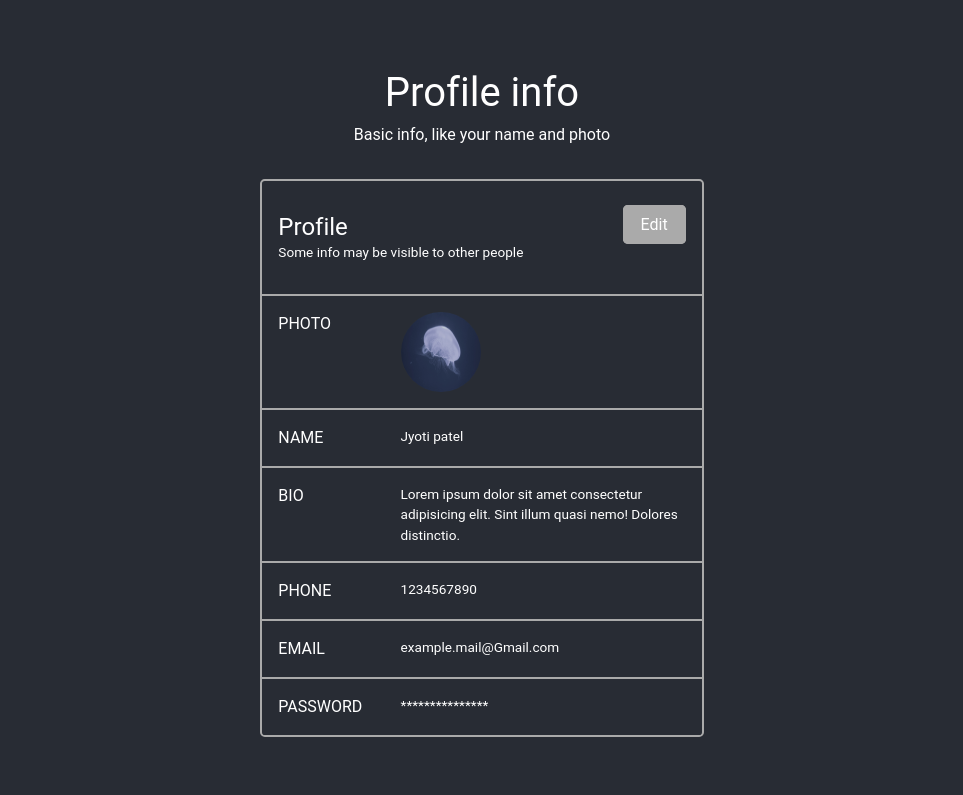
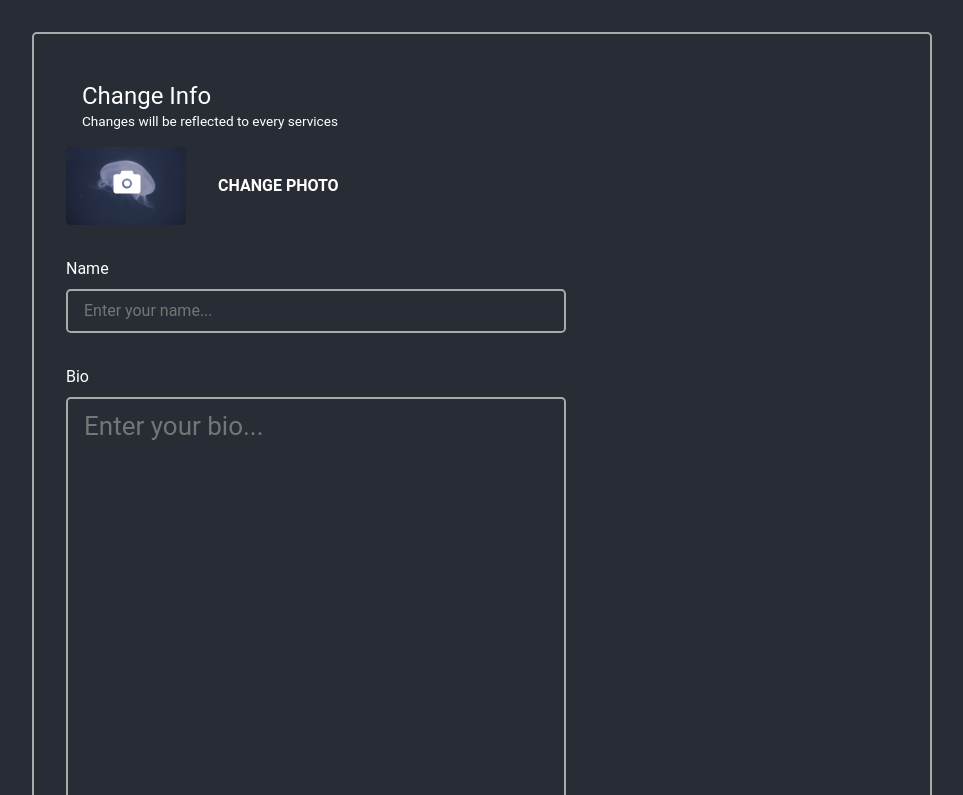
Before and after one commit to thejyotipatel/auth-app, a React (Create React App) app in the folder client/: page /edit-profile in a window 1280 px wide. Shown: the top 795 px of the page, without its empty margins (158-1121 px from the left). Built offline with nearby package versions, Linux system fonts and the light colour scheme.

Commit message:
edit profile page style

```diff
--- a/client/src/App.js
+++ b/client/src/App.js
@@ -33,7 +33,7 @@ function App() {
       <Routes>
         <Route path='/' index element={<EditProfile />}></Route>
         <Route path='/profile' element={<Profile />} />
-        <Route path='/edit-profile' element={<Profile />} />
+        <Route path='/edit-profile' element={<EditProfile />} />
       </Routes>
     </BrowserRouter>
   )
--- a/client/src/index.css
+++ b/client/src/index.css
@@ -227,6 +227,10 @@ a {
   text-align: center;
 }
 .tb-margin {
+  margin: 1rem 0;
+}
+
+.flow-spaces {
   margin: 1rem;
 }
 .container {
@@ -292,14 +296,17 @@ a {
 .input-controls {
   width: 90%;
 }
+
 .input-control {
   border: var(--border-w-1) solid var(--clr-accent-200);
   margin: var(--size-200) 0;
 }
+
 :where(.register-icon) {
   position: absolute;
   margin: calc(var(--size-100) + 0.1rem) 0 0 var(--size-100);
 }
+
 .input-control input {
   padding: var(--size-100);
   padding-left: var(--size-500);
@@ -313,6 +320,7 @@ a {
   padding: var(--size-100);
   width: 100%;
 }
+
 .register-container .options {
   margin: var(--size-300) 0;
   text-align: center;
@@ -323,6 +331,7 @@ a {
   flex-wrap: wrap;
   justify-content: center;
 }
+
 .social-icons ul li {
   transition: var(--ts-400);
   margin: var(--size-200);
@@ -332,6 +341,7 @@ a {
   border-radius: 100%;
   color: var(--clr-accent-200);
 }
+
 .options .button {
   background-color: transparent;
   margin-left: calc(var(--size-100) - 0.15rem);
@@ -340,74 +350,218 @@ a {
 /* profile styles */
 
 .profile-container {
-  --max-width: 900px;
-  /* border-radius: var(--size-200); */
+  --max-width: 700px;
+  --padding: 1rem;
+  width: min(var(--max-width), 100% - (var(--padding)));
   margin-inline: auto;
-  /* border: var(--border-w-1) solid var(--clr-accent-100); */
   display: grid;
   place-items: center;
 }
 
+@media (max-width: 40em) {
+  .profile-container {
+    --padding: 0rem;
+  }
+}
+
 .profile-subcontainer {
-  /* padding: var(--flow-spaces); */
   border-width: 0;
+  width: 100%;
   margin: var(--size-200) 0;
 }
 .contant {
-  border-radius: var(--btn-radius);
-  /* padding: var(--flow-spaces); */
-  border: var(--border-w-1) solid var(--clr-accent-200);
+  border: 0;
 }
+
 .contant header {
   display: flex;
   justify-content: space-between;
   padding: var(--size-200);
   margin: var(--size-200) 0;
-  /* border-bottom: var(--border-w-1) solid var(--clr-accent-200); */
 }
+
+@media (min-width: 40em) {
+  .contant {
+    border-radius: var(--btn-radius);
+    border: var(--border-w-1) solid var(--clr-accent-200);
+  }
+
+  .contant header {
+    padding: var(--size-200);
+    margin: var(--size-200) 0;
+  }
+}
+
+.profile-subcontainer .contant header .row p {
+  margin-right: var(--size-100);
+}
+
 .row a {
   border: var(--border-w-1) solid var(--clr-accent-200);
   border-radius: var(--btn-radius);
-  padding: var(--size-100) var(--size-200);
+  padding: var(--size-100) var(--size-300);
   background-color: var(--clr-accent-200);
   transition: var(--ts-400);
 }
+
 .row a:hover {
   opacity: 0.9;
 }
+
 .columes .col {
   padding: var(--size-200);
-  /* border: var(--border-w-1) 0 var(--border-w-1) 0 solid var(--clr-accent-200); */
   border-color: var(--clr-accent-200);
   border-style: solid;
   border-top-width: var(--border-w-1);
   border-bottom-width: 0;
   border-left-width: 0;
   border-right-width: 0;
-  /* margin: var(--size-300) 0; */
   display: grid;
-  grid-template-columns: 30% auto;
-  justify-content: start;
+  grid-template-columns: 25% auto;
+  justify-content: space-between;
+}
+
+@media (min-width: 30em) {
+  .columes .col {
+    justify-content: start;
+  }
+
+  .columes .col .row:first-child {
+    margin-right: var(--size-200);
+  }
+}
+
+.columes .col .row:first-child {
+  margin-right: var(--size-300);
 }
 
 .columes .col .row h2 {
   font-size: var(--fs-300);
   font-weight: var(--fw-400);
   text-transform: uppercase;
+  color: var(--clr-accent-200);
 }
+
 .columes .col .row img {
   width: 5rem;
   height: 5rem;
   overflow: hidden;
-  /* max-height: 200px; */
-
   border-radius: 100%;
 }
+
 .columes .col .row p {
   font-size: var(--fs-200);
   font-weight: var(--fw-600);
-  /* text-transform: uppercase; */
+  overflow: hidden;
+  -webkit-line-clamp: 1;
+  display: -webkit-box;
+  -webkit-box-orient: vertical;
 }
-.bio {
-  max-width: 50ch;
+
+/* edit profile style */
+
+.back-link a span {
+  margin-right: var(--size-100);
 }
+.back-link a {
+  display: inline-flex;
+  align-items: center;
+}
+
+.editProfile-container {
+  /* border-radius: var(--btn-radius); */
+  border: 0;
+  margin: var(--size-400) 0;
+  /* padding: var(--size-200); */
+}
+@media (min-width: 50em) {
+  .editProfile-container {
+    padding: var(--size-400);
+    border-radius: var(--btn-radius);
+    border: var(--border-w-1) solid var(--clr-accent-200);
+    /* padding: var(--size-200); */
+  }
+}
+
+.editProfile-container .editprofile-contant .editprofile-header {
+  display: flex;
+  /* justify-content: center; */
+  align-items: center;
+  margin: var(--size-200) 0;
+}
+
+.editProfile-container .editprofile-contant {
+  margin: var(--size-200);
+}
+@media (min-width: 50em) {
+  .editProfile-container .editprofile-contant {
+    margin: var(--size-200) 0;
+  }
+}
+
+.editProfile-container .editprofile-contant .editprofile-header h3 {
+  margin-left: var(--size-400);
+  text-transform: uppercase;
+}
+.editProfile-container .editprofile-contant .editprofile-header .profile-img {
+  position: relative;
+  display: flex;
+}
+
+.editProfile-container
+  .editprofile-contant
+  .editprofile-header
+  .profile-img
+  img {
+  border-radius: var(--btn-radius);
+  width: 120px;
+  opacity: 0.8;
+}
+
+.editProfile-container
+  .editprofile-contant
+  .editprofile-header
+  .profile-img
+  span {
+  position: absolute;
+  margin-top: 1.2rem;
+  margin-left: 2.8rem;
+  font-size: var(--fs-600);
+}
+
+.editProfile-container .columes .col .row .profile-img {
+  display: flex;
+}
+.editProfile-container .columes .col .row {
+  display: flex;
+}
+
+.editprofile-contant .input-control {
+  border: 0;
+  display: flex;
+  flex-direction: column;
+  margin: var(--size-400) 0;
+}
+
+.editprofile-contant .input-control label {
+  margin-bottom: var(--size-100);
+  text-transform: capitalize;
+  font-size: var(--fs-300);
+  font-weight: var(--fw-400);
+}
+.editprofile-contant .input-control input,
+.editprofile-contant .input-control textarea {
+  background-color: transparent;
+  outline: none;
+  border: var(--border-w-1) solid var(--clr-accent-200);
+  border-radius: var(--btn-radius);
+  margin: 0;
+  padding: var(--size-100) var(--size-200);
+  max-width: 500px;
+}
+
+.editprofile-contant button {
+  /* background-color: var(--clr-primary-100); */
+  padding: var(--size-100) var(--size-200);
+  text-transform: capitalize;
+}
--- a/client/src/page/dashboard/editProfile.js
+++ b/client/src/page/dashboard/editProfile.js
@@ -1,19 +1,13 @@
 import React from 'react'
-import { Navigate } from 'react-router-dom'
+import { Navigate, Link } from 'react-router-dom'
 import {
   AiFillCamera,
   AiOutlineArrowLeft,
   AiOutlineArrowRight,
   AiOutlineArrowsAlt,
 } from 'react-icons/ai'
-import {
-  BsArrow90DegDown,
-  BsArrowBarDown,
-  BsArrowClockwise,
-  BsArrowDownLeft,
-  BsFileArrowDown,
-  BsFileArrowUp,
-} from 'react-icons/bs'
+
+import img from '../dashboard/profile.jpg'
 import { InputComponent, Sidebar } from '../../components'
 import { useAppContext } from '../../context/appContaxt'
 
@@ -21,39 +15,37 @@ const EditProfile = () => {
   const { toggleSidebar, showSidebar } = useAppContext()
 
   return (
-    <div className='container'>
-      <div className='back-link'>
-        <a href='/profile'>
-          {/* <Navigate to={'/profile'}> */}
+    <div className='editProfile-container | container'>
+      {/* <div className='back-link'>
+        <Link to={'/profile'} className='| text-primery-100'>
           <span>
             <AiOutlineArrowRight />
-            {/* <Bi /> */}
           </span>
           Back
-          {/* </Navigate> */}
-        </a>
-      </div>
-      <header>
-        <h2>Change Info</h2>
-        <p>Changes will be reflected to every services</p>
+        </Link>
+      </div> */}
+      <header className='| tb-margin flow-spaces'>
+        <h2 className='| fs-400 fw-400'>Change Info</h2>
+        <p className='| fs-200 fw-600 text-accent-200'>
+          Changes will be reflected to every services
+        </p>
       </header>
-      <div className='columes'>
-        <div className='col'>
-          <div className='row'>
-            <div className='profile-img'>
-              <img src='' alt='profile pic' />
-              <span>
-                <AiFillCamera />
-              </span>
-            </div>
-            <h3>Change Photo</h3>
+      <div className='editprofile-contant'>
+        <div className='editprofile-header '>
+          <div className='profile-img'>
+            <img src={img} alt='profile pic' />
+            <span>
+              <AiFillCamera />
+            </span>
           </div>
+          <h3 className='fs-300 text-accent-200  '>Change Photo</h3>
         </div>
         <InputComponent
           labelText={'name'}
           type='text'
           name={'name'}
           placeholderText='Enter your name...'
+          className={'edit-profile-input'}
         />
         <div className='input-control'>
           <label htmlFor='bio' className='label'>
@@ -84,7 +76,12 @@ const EditProfile = () => {
           name={'password'}
           placeholderText='Enter your new password...'
         />
-        <button type='button'>save</button>
+        <button
+          className='button | text-accent-100 bg-primery-100 btn-radius fs-300'
+          type='button'
+        >
+          save
+        </button>
       </div>
     </div>
   )
--- a/client/src/page/dashboard/profile.js
+++ b/client/src/page/dashboard/profile.js
@@ -37,7 +37,7 @@ const Profile = () => {
           <header className=''>
             <div className='row'>
               <h1 className=' | text-accent-100 fs-400 fw-400'>Profile</h1>
-              <p className=' | text-accent-100 fs-200 fw-600'>
+              <p className=' | text-accent-100 fs-200 fw-600 '>
                 Some info may be visible to other people
               </p>
             </div>
```
